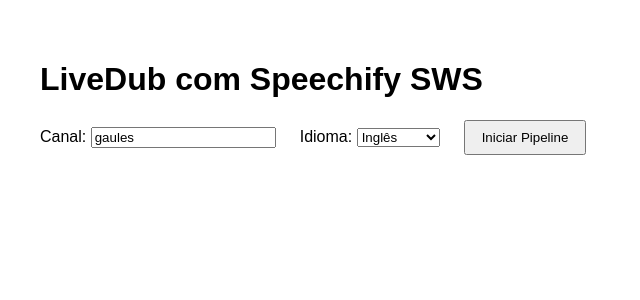
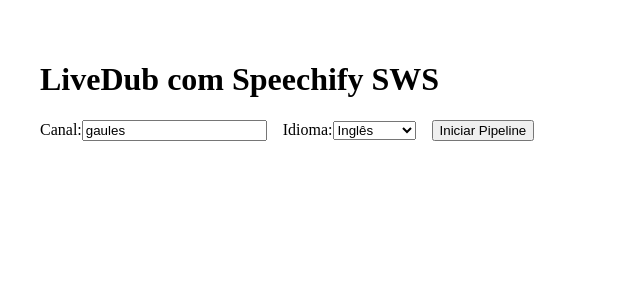
Before and after one commit to pedroeug/livestream-w2-gaules, a React (Vite) app in the folder frontend/: page / in a window 1280 px wide. Shown: the top 300 px of the page, without its empty margins (0-640 px from the left). Built offline with nearby package versions, Linux system fonts and the light colour scheme.

Commit message:
Update App.jsx

```diff
--- a/frontend/src/App.jsx
+++ b/frontend/src/App.jsx
@@ -1,3 +1,4 @@
+// frontend/src/App.jsx
 import { useState } from "react";
 import Player from "./components/Player";
 
@@ -8,47 +9,34 @@
 
   const startPipeline = async () => {
     try {
-      // Chama o backend exatamente na mesma origem
-      const resp = await fetch(`/start/${channel}/${lang}`, {
-        method: "POST",
-      });
-      if (!resp.ok) {
-        console.error("Falha ao iniciar pipeline:", await resp.text());
-        return;
-      }
+      await fetch(`/start/${channel}/${lang}`, { method: "POST" });
       setStarted(true);
     } catch (err) {
-      console.error("Erro ao chamar /start:", err);
+      console.error("Erro ao iniciar pipeline:", err);
     }
   };
 
   return (
-    <div style={{ padding: "2rem", fontFamily: "sans-serif" }}>
+    <div className="App" style={{ padding: "2rem" }}>
       <h1>LiveDub com Speechify SWS</h1>
-
-      <div style={{ margin: "1rem 0" }}>
+      <div>
         <label>
-          Canal:&nbsp;
+          Canal:
           <input
             type="text"
             value={channel}
             onChange={(e) => setChannel(e.target.value)}
           />
         </label>
-
-        <label style={{ marginLeft: "1.5rem" }}>
-          Idioma:&nbsp;
+        <label style={{ marginLeft: "1rem" }}>
+          Idioma:
           <select value={lang} onChange={(e) => setLang(e.target.value)}>
             <option value="en">Inglês</option>
             <option value="pt">Português</option>
             <option value="es">Espanhol</option>
           </select>
         </label>
-
-        <button
-          style={{ marginLeft: "1.5rem", padding: "0.5rem 1rem" }}
-          onClick={startPipeline}
-        >
+        <button style={{ marginLeft: "1rem" }} onClick={startPipeline}>
           Iniciar Pipeline
         </button>
       </div>
```
